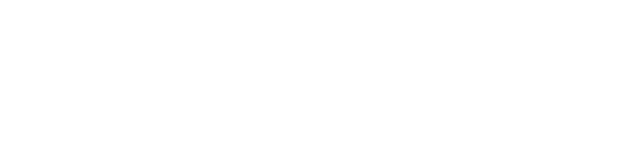
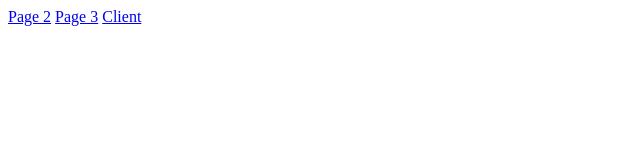
Before and after one commit to jeanluctestgit/projet-html, a plain HTML site: page index.html in a window 1280 px wide. Shown: the whole page, without its empty margins (0-640 px from the left). Drawn offline with Linux system fonts and the light colour scheme.

Commit message:
Ajout liens dans main

```diff
--- a/index.html
+++ b/index.html
@@ -4,6 +4,8 @@
 	<title>Test git hub</title>
 </head>
 <body>
-
+<a href="./html/page2.html">Page 2</a>
+<a href="./html/page3.html">Page 3</a>
+<a href="./html/Client/client.html">Client</a>
 </body>
 </html>
```
